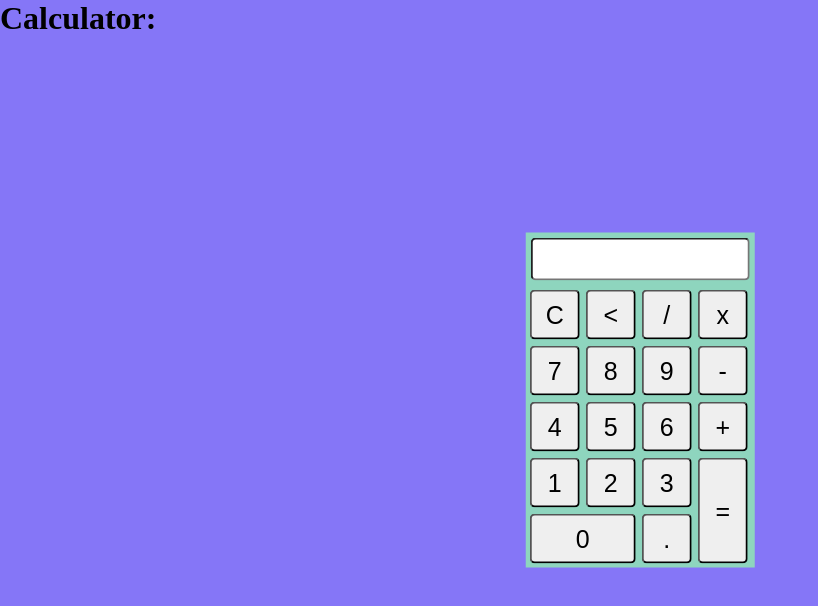
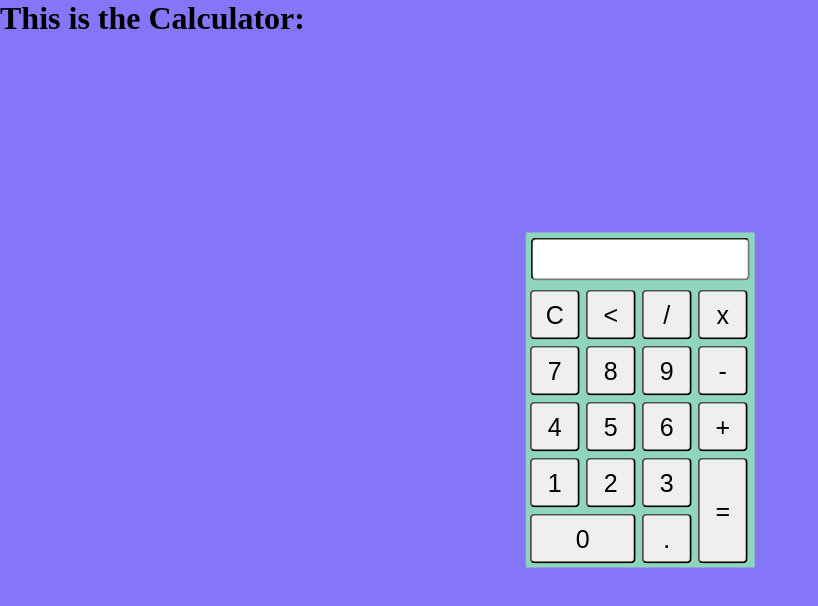
Before and after one commit to kevinserr/Calculator, a plain HTML site: page index.html in a window 1280 px wide. Shown: the whole page, without its empty margins (0-818 px from the left). Drawn offline with Linux system fonts and the light colour scheme.

Commit message:
Update index.html

```diff
--- a/index.html
+++ b/index.html
@@ -7,7 +7,7 @@
 	<script type="text/javascript" src="script.js"></script>
 </head>
 <body>
-	<h1> Calculator: </h1>
+	<h1> This is the Calculator: </h1>
 	<div class="container">
 		<form name="form">
 			<input class="textview" name="textview">
```
